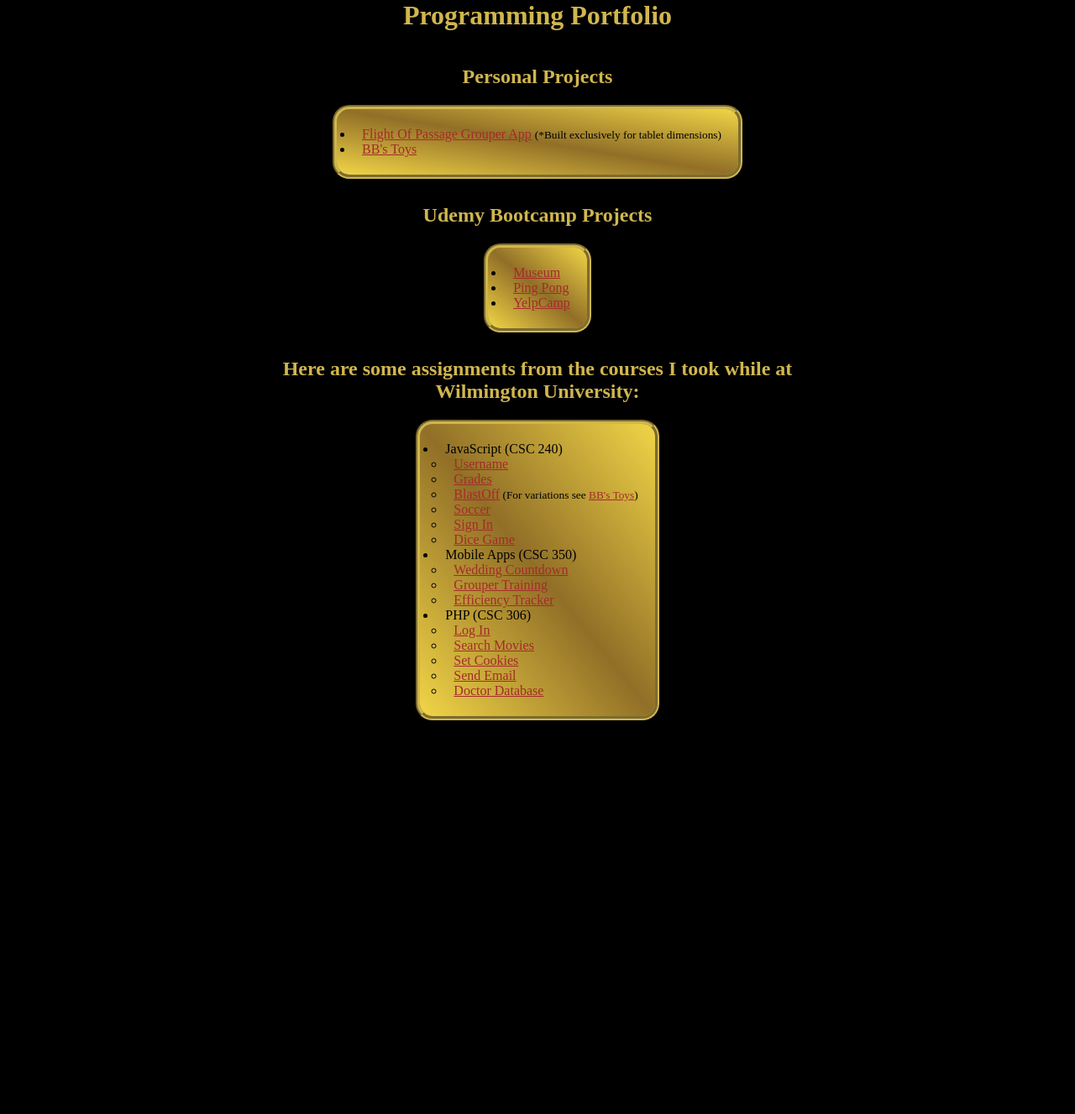
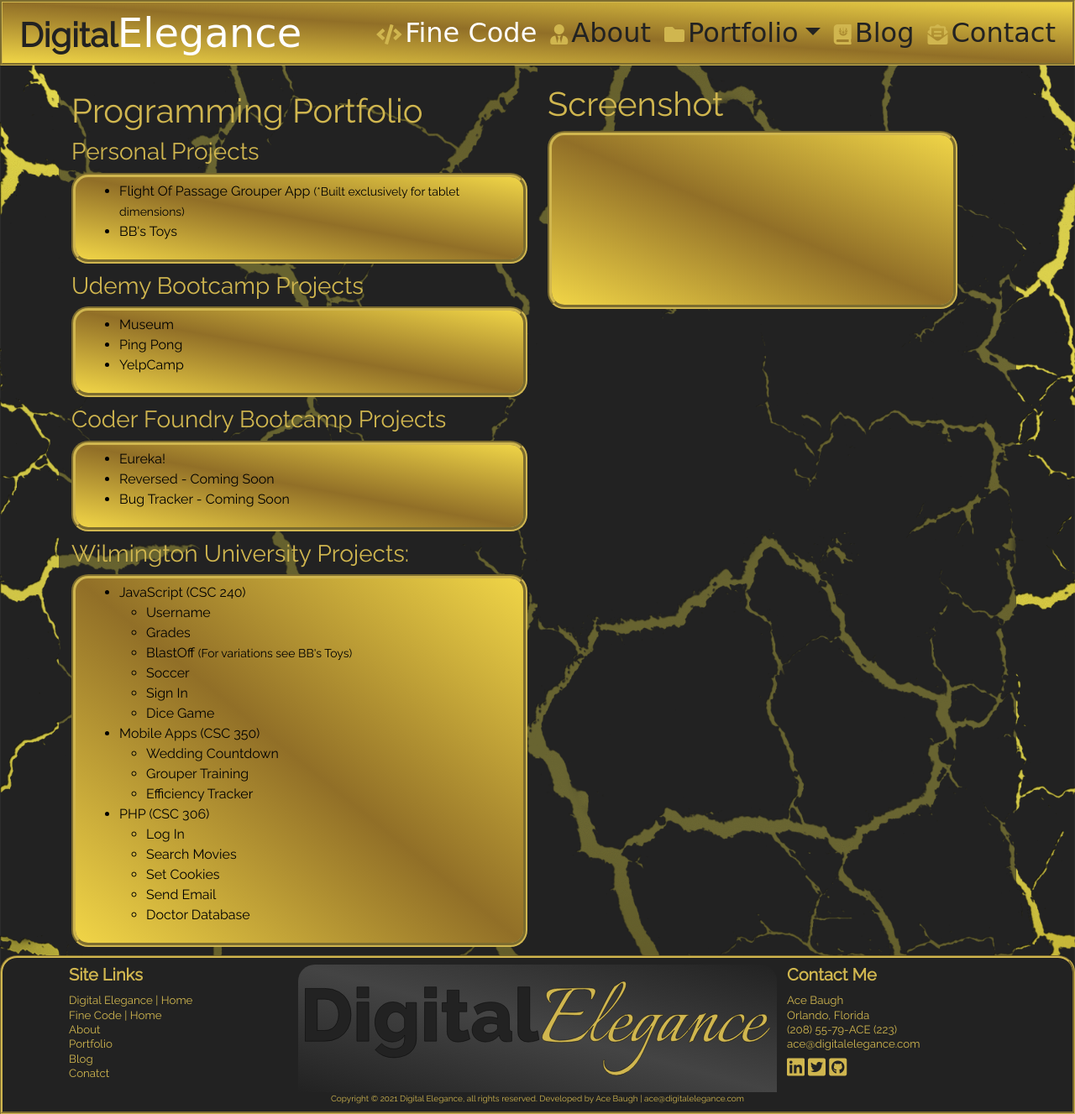
Before and after one commit to acieffe/digitalelegance, a PHP site: page /FineCode/portfolio/index.html in a window 1280 px wide. Shown: the whole page at 84% size. Before the commit the page ends 858 px from the top, so only its background shows below. Run offline with PHP 8.4, Linux system fonts and the light colour scheme; some web fonts are replaced.

Commit message:
Add links to portfolio and fix contact form

```diff
--- a/FineCode/css/style.css
+++ b/FineCode/css/style.css
@@ -45,6 +45,10 @@ a {
 	padding-bottom: 0;
 }
 
+.font-raleway {
+	font-family: 'Raleway', sans-serif;
+}
+
 .nav-item a {
 	font-size: 2em;
 }
@@ -62,14 +66,23 @@ a {
 	border: var(--gold) 3px groove;
 }
 
+.dropdown-item {
+	color: var(--white);
+}
+
 .dropdown-item:hover {
 	background-color: rgba(34, 34, 34, 0.4);
-	color: var(--white);
+	color: var(--gold);
 }
 
 .header-logo {
 	font-size: 3em;
 	text-decoration: none;
+}
+
+.header-logo > span {
+	font-size: smaller;
+	font-weight: 900;
 }
 
 .header-logo:hover {
@@ -165,7 +178,7 @@ footer li {
 }
 
 footer a:hover,
-footer svg:hover {
+footer i:hover {
 	color: var(--white);
 }
 
@@ -179,7 +192,7 @@ footer svg:hover {
 }
 
 @media only screen and (min-width: 992px) {
-   .nav-link svg {
+   .nav-link i {
       color: var(--gold);
    }
 }
@@ -208,12 +221,20 @@ footer svg:hover {
 	color: var(--gold);
 }
 
-.link-gold {
+.text-gb:hover {
+	color: var(--dkSteel);
+}
+
+.text-bg:hover {
 	color: var(--gold);
 }
 
-.link-gold-hover:hover {
-	color: var(--dkSteel);
+.link-white-gold-hover:hover {
+	color: var(--gold);
+}
+
+.text-gw:hover {
+	color: var(--white);
 }
 
 .text-black {
@@ -243,3 +264,26 @@ footer svg:hover {
 .bg-steel {
 	background-image: linear-gradient(to left bottom, var(--dkSteel), var(--ltSteel), var(--dkSteel));
 }
+
+.lists {
+	background-image: linear-gradient(to left bottom, #f0d547, #916f27, #f1d547);
+	border: #d0b64f 5px groove;
+	border-radius: 20px;
+	margin: 0 auto 10px;
+	padding: 5px 20px;
+	color: black;
+}
+
+.lists a {
+	color: var(--dksteel);
+}
+
+.lists a:hover {
+	color: var(--white)
+}
+
+.screenshot {
+	width: 40%;
+	top: 100px;
+	left: 50%;
+}
--- a/FineCode/portfolio/css/styles.css
+++ /dev/null
@@ -1,60 +0,0 @@
-body {
-	background-color: black;
-	color: #d0b64f;
-	width: 100%;
-	margin: 0;
-	display: flex;
-	justify-content: center;
-}
-
-h1 {
-	margin-top: 0;
-}
-
-h2 {
-	text-align: center;
-}
-
-nav,
-form,
-table,
-.lists {
-	background-image: linear-gradient(to left bottom, #f0d547, #916f27, #f1d547);
-	border: #d0b64f 5px groove;
-	border-radius: 20px;
-	margin: 0 auto 10px;
-	padding: 5px 20px;
-	color: black;
-}
-
-ul {
-	padding-left: 0;
-}
-
-li {
-	padding-left: 10px;
-}
-
-a {
-	color: brown;
-}
-
-a:active {
-	color: brown;
-}
-
-a:visited {
-	color: brown;
-}
-
-a:hover {
-	color: gold;
-}
-
-.container {
-	display: flex;
-	justify-content: center;
-	flex-direction: column;
-	align-items: center;
-	width: 50%;
-}
--- a/FineCode/portfolio/index.html
+++ b/FineCode/portfolio/index.html
@@ -1,19 +1,102 @@
 <!DOCTYPE html>
-<html>
+<html lang="en">
 	<head>
+		<title>Digital Elegance | Fine Code | Portfolio</title>
+		<!-- Required meta tags -->
 		<meta charset="utf-8" />
-		<meta name="viewport" content="width=device-width, initial-scale=1.0" />
-		<title>Programming Portfolio</title>
-		<!-- CSS -->
-		<link href="css/styles.css" rel="stylesheet" />
-		<!-- JS -->
-		<script src="js/scripts.js"></script>
+		<meta name="viewport" content="width=device-width, initial-scale=1, shrink-to-fit=no" />
+
+      <link rel="shortcut icon" href="img/favicon.ico" type="image/x-icon">
+
+		<!-- Bootstrap CSS -->
+		<link
+			href="https://cdn.jsdelivr.net/npm/bootstrap@5.0.2/dist/css/bootstrap.min.css"
+			rel="stylesheet"
+			integrity="sha384-EVSTQN3/azprG1Anm3QDgpJLIm9Nao0Yz1ztcQTwFspd3yD65VohhpuuCOmLASjC"
+			crossorigin="anonymous"
+		/>
+
+		<link href="/FineCode/css/all.css" rel="stylesheet">
+		<link rel="stylesheet" href="/FineCode/css/style.css">
 	</head>
+
 	<body>
-		<div class="container">
-			<h1>Programming Portfolio</h1>
+		<!-- NAVBAR -->
+		<nav class="navbar navbar-expand-lg navbar-dark fixed-top bg-gold border-gold" id="mainNavbar">
+			<div class="container-fluid">
+				<!-- Navbar Logo -->
+				<div class="ps-2">
+					<a href="/index.html" class="navbar-brand header-logo"><span class="font-raleway text-black">Digital</span>Elegance</a>
+				</div>
+				<button
+					class="navbar-toggler border-gold"
+					type="button"
+					data-bs-toggle="collapse"
+					data-bs-target="#navbarNavDropdown"
+					aria-controls="navbarNavDropdown"
+					aria-expanded="false"
+					aria-label="Toggle navigation"
+				>
+					<span class="navbar-toggler-icon"></span>
+				</button>
 
-			<h2>Personal Projects</h2>
+				<!-- Navbar Links -->
+				<div class="collapse navbar-collapse flex-grow-1 text-right" id="navbarNavDropdown">
+					<ul class="navbar-nav ms-auto flex-nowrap mb-md-0">
+
+						<!-- Link - Home -->
+						<li class="nav-item px-3 px-lg-0">
+							<a class="nav-link active" aria-current="page" id="homeLink" href="/FineCode/index.html#home"
+								><i class="fas fa-code h4 pe-1"></i>Fine Code</a
+							>
+						</li>
+
+						<!-- Link - About -->
+						<li class="nav-item px-3 px-lg-0">
+							<a class="nav-link" id="aboutLink" href="/FineCode/index.html#aboutMe"
+								><i class="fas fa-user-tie h4 pe-1"></i>About</a
+							>
+						</li>
+
+						<!-- Link - Portfolio > Dropdown -->
+						<li class="nav-item px-3 px-lg-0 dropdown">
+							<a class="nav-link dropdown-toggle" href="#" id="portfolioLink" role="button" data-bs-toggle="dropdown" aria-expanded="false"
+								><i class="fas fa-folder h4 pe-1"></i>Portfolio</a
+							>
+
+							<!-- Dropdown in Portfolio -->
+							<ul class="dropdown-menu bg-steel mb-2" aria-labelledby="portfolioLink">
+								<li><a class="dropdown-item" href="/FineCode/index.html#projects">Personal Projects</a></li>
+								<li><a class="dropdown-item" href="/FineCode/index.html#projects">Bootcamp Projects</a></li>
+								<li><a class="dropdown-item" href="/FineCode/index.html#projects">School Projects</a></li>
+							</ul>
+						</li>
+
+						<!-- Link - Blog  -->
+						<li class="nav-item px-3 px-lg-0">
+							<a class="nav-link" id="blogLink" href="/FineCode/index.html#blog"
+								><i class="fas fa-journal-whills h4 pe-1"></i>Blog</a
+							>
+						</li>
+
+						<!-- Link - Contact -->
+						<li class="nav-item px-3 px-lg-0">
+							<a class="nav-link" id="contactLink" href="/FineCode/index.html#contact"
+								><i class="fas fa-envelope-open-text h4 pe-1"></i>Contact</a
+							>
+						</li>
+					</ul>
+				</div>
+			</div>
+		</nav>
+
+		<main class="flex-shrink-0 full-height full-width" id="home">
+			<div class="container bg-black-6">
+				<div class="row row-cols-1 row-cols-md-2 mt-5">
+					<div class="col">
+						<h1 class="text-gold">Programming Portfolio</h1>
+
+						<h3 class="text-gold">Personal Projects</h3>
 
 						<div class="lists">
 							<ul>
@@ -24,7 +107,7 @@
 							</ul>
 						</div>
 
-			<h2>Udemy Bootcamp Projects</h2>
+						<h3 class="text-gold"><a href="https://www.udemy.com/course/the-web-developer-bootcamp/" class="text-gold text-gw"> Udemy Bootcamp Projects</a></h3>
 
 						<div class="lists">
 							<ul>
@@ -36,12 +119,24 @@
 							</ul>
 						</div>
 
-			<h2>Here are some assignments from the courses I took while at Wilmington University:</h2>
+						<h3 class="text-gold"><a href="https://learn.coderfoundry.com/" class="text-gold text-gw">Coder Foundry Bootcamp Projects</a></h3>
+
+						<div class="lists">
+							<ul>
+								<li><a href="#/index.html">Eureka!</a></li>
+								<li>
+									<a href="#">Reversed - Coming Soon</a>
+								</li>
+								<li><a href="#">Bug Tracker - Coming Soon</a></li>
+							</ul>
+						</div>
+
+						<h3 class="text-gold"><a href="https://www.wilmu.edu/" class="text-gold text-gw">Wilmington University Projects:</a></h2>
 
 						<div class="lists">
 							<ul>
 								<li>
-						JavaScript (CSC 240)
+									<a href="https://www.wilmu.edu/courses/coursedescriptions.aspx?subCode=CSC&courseNum=240" target="_blank">JavaScript (CSC 240)</a>
 									<ul>
 										<li><a href="username/wk2/username_MDB.html">Username</a></li>
 										<li><a href="grades/grades.html">Grades</a></li>
@@ -54,7 +149,7 @@
 									</ul>
 								</li>
 								<li>
-						Mobile Apps (CSC 350)
+									<a href="https://www.wilmu.edu/courses/coursedescriptions.aspx?subCode=CSC&courseNum=350" target="_blank">Mobile Apps (CSC 350)</a>
 									<ul>
 										<li><a href="wedding/index.html">Wedding Countdown</a></li>
 										<li><a href="grouper/index.html">Grouper Training</a></li>
@@ -62,7 +157,7 @@
 									</ul>
 								</li>
 								<li>
-						PHP (CSC 306)
+									<a href="https://www.wilmu.edu/courses/coursedescriptions.aspx?subCode=CSC&courseNum=306" target="_blank">PHP (CSC 306)</a>
 									<ul>
 										<li><a href="login/login.php">Log In</a></li>
 										<li><a href="moviesearch/title_hints.php">Search Movies</a></li>
@@ -74,5 +169,84 @@
 							</ul>
 						</div>
 					</div>
+
+					<!-- Screenshot of Project changed by hover and javascript -->
+					<div class="col d-none d-md-block fixed-top screenshot">
+						<h1 class="text-gold">Screenshot</h1>
+						<div class="lists">
+							<div class="m-5 p-5" id="screenshot">
+								<!-- Add Screenshot Here-->
+							</div>
+						</div>
+					</div>
+				</div>
+			</div>
+
+			<!-- ====== Footer ======= -->
+			<footer class="full-width footer-radius bg-black border-gold text-gold pb-2">
+				<div class="container">
+					<div class="row pt-md-2 row-cols-1 row-cols-md-3">
+						<div class="col-md-3 d-none d-md-block">
+							<h5 class="thick">Site Links</h5>
+							<ul class="text-gold no-bullet footer-list">
+								<li><a class="text-gold" href="https://digitalelegance.com">Digital Elegance | Home</a></li>
+								<li><a class="text-gold" href="https://digitalelegance.com/finecode/index.html">Fine Code | Home</a></li>
+								<li><a class="text-gold" href="https://digitalelegance.com/finecode/index.html#about">About</a></li>
+								<li><a class="text-gold" href="https://digitalelegance.com/finecode/index.html#portfolio">Portfolio</a></li>
+								<li><a class="text-gold" href="https://digitalelegance.com/finecode/blog/index.html#blog">Blog</a></li>
+								<li><a class="text-gold" href="https://digitalelegance.com/finecode/index.html#contact">Conatct</a></li>
+							</ul>
+						</div>
+						<div class="col-12 col-md-6 p-0">
+							<div class="bg-steel footer-radius text-center h-100">
+							<img id="de-logo" class="img-fluid h-100 p-2" src="/FineCode/img/DigitalElegance.svg" alt="Digital Elegance">
+							</div>
+						</div>
+						<div class="col-12 col-md-3">
+							<h5 class="thick d-none d-md-block">Contact Me</h5>
+							<ul class="nav flex-md-column text-gold mb-2 footer-list">
+								<li>Ace Baugh</li>
+								<li class="d-md-none px-1">|</li>
+								<li>Orlando, Florida</li>
+								<li class="d-md-none px-1">|</li>
+								<li>
+									<a class="text-gold" href="tel:208-557-9223">(208) 55-79-ACE (223)</a>
+								</li>
+								<li class="d-md-none px-1">|</li>
+								<li class="px-md-0 h-25 d-block-inline">
+									<a class="text-gold" href="mailto:ace@digitalelegance.com">ace@digitalelegance.com</a>
+								</li>
+							</ul>
+							<div class="social-icons text-center text-md-start">
+								<a href="https://www.linkedin.com/in/acieffe/"
+									><i class="fab fa-linkedin h4 text-gold"></i></a>
+
+								<a target="_blank" href="https://twitter.com/acieffe"
+									><i class="fab fa-twitter-square h4 text-gold"></i></a>
+
+								<a href="https://github.com/acieffe"
+									><i class="fab fa-github-square h4 text-gold"></i></a>
+							</div>
+						</div>
+					</div>
+				</div>
+				<p class="footer-p text-center">
+					Copyright &copy; 2021 Digital Elegance, all rights reserved. Developed by
+					<a class="text-gold" href="mailto:ace@digitalelegance.com">Ace Baugh | ace@digitalelegance.com</a>
+				</p>
+			</footer>
+		</main>
+
+		<!-- Bootstrap JS -->
+		<script
+			src="https://cdn.jsdelivr.net/npm/@popperjs/core@2.9.2/dist/umd/popper.min.js"
+			integrity="sha384-IQsoLXl5PILFhosVNubq5LC7Qb9DXgDA9i+tQ8Zj3iwWAwPtgFTxbJ8NT4GN1R8p"
+			crossorigin="anonymous"
+		></script>
+		<script
+			src="https://cdn.jsdelivr.net/npm/bootstrap@5.0.2/dist/js/bootstrap.min.js"
+			integrity="sha384-cVKIPhGWiC2Al4u+LWgxfKTRIcfu0JTxR+EQDz/bgldoEyl4H0zUF0QKbrJ0EcQF"
+			crossorigin="anonymous"
+		></script>
 	</body>
 </html>
```
Also changed, not shown: FineCode/contact-form-process.php (added, +76 -0 lines), FineCode/index.html (+31 -108 lines). Lines whose indentation alone changed are shown as unchanged.
